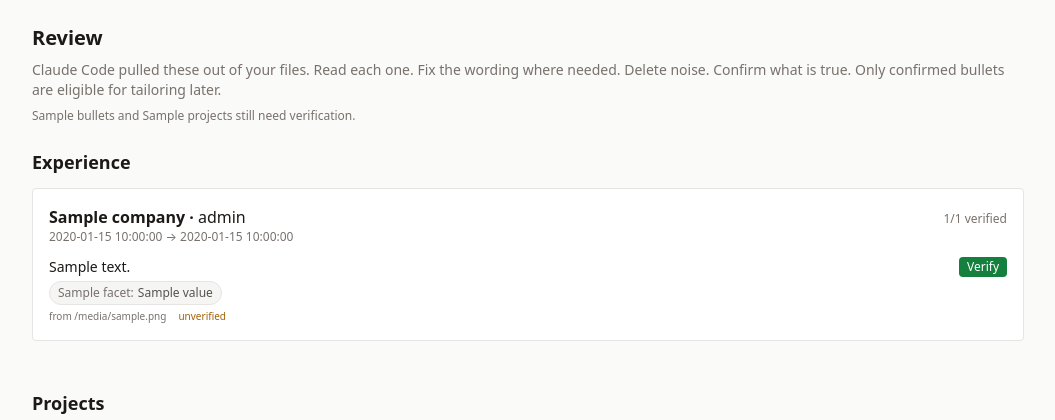
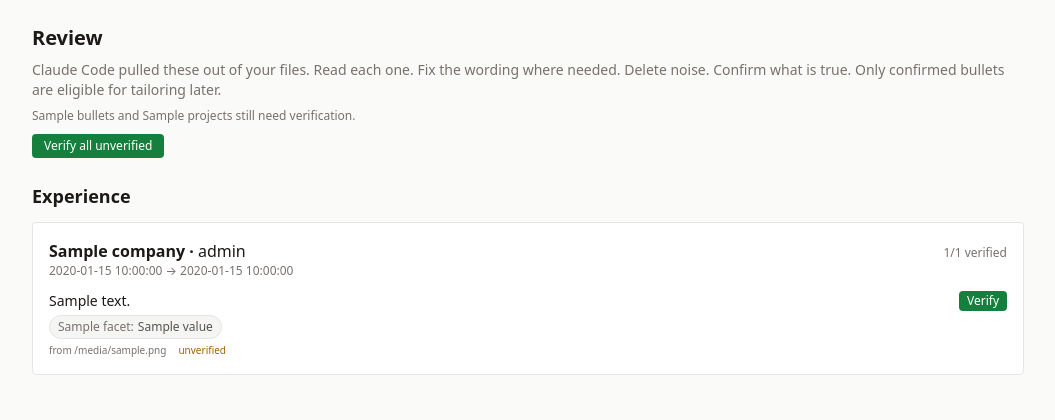
Before and after one commit to 5h1vmani/matchbox, a Python web app: template src/matchbox/web/templates/onboarding/review.html.j2 in a window 1280 px wide. Shown: the part 49-469 px from the top of the page, without its empty margins (112-1167 px from the left). Run offline with Jinja, Linux system fonts and the light colour scheme; the template is opened without the code that fills it: most values are stand-ins (such as "Sample title", 1, 10 or a date in 2020); some libraries are stand-ins or nearby versions.

Commit message:
fix-14: global verify-all-unverified in /review
Reflection: the per-experience 'Verify all' is fine for small libraries
but tedious for big ones. A single global pass is the natural next
button.

review.py: POST /review/verify-all flips every unverified bullet *and*
every unverified project to verified, then re-renders the page so the
user sees the change in context.

review.html.j2: the 'Verify all unverified' button shows when anything
needs verification, with hx-confirm copy that explains it can be
undone per-item.

Test: ingest two experiences with three bullets total and a project,
all unverified; the verify-all POST returns 200 and the DB shows
every facts_verified flag flipped to 1.

Co-Authored-By: Claude Opus 4.7 <noreply@anthropic.com>

```diff
--- a/src/matchbox/web/templates/onboarding/review.html.j2
+++ b/src/matchbox/web/templates/onboarding/review.html.j2
@@ -13,6 +13,19 @@
     {{ unverified_bullets }} bullet{{ "" if unverified_bullets == 1 else "s" }} and
     {{ unverified_projects }} project{{ "" if unverified_projects == 1 else "s" }} still need verification.
   </p>
+  {% if unverified_bullets or unverified_projects %}
+    <form
+      class="mt-2"
+      hx-post="/review/verify-all"
+      hx-target="main"
+      hx-swap="innerHTML"
+      hx-confirm="Mark every unverified bullet and project as verified? You can still unverify individual items afterward."
+    >
+      <button class="text-xs bg-success text-white rounded px-3 py-1">
+        Verify all unverified
+      </button>
+    </form>
+  {% endif %}
 </section>
 
 <section class="mb-12">
```
Also changed, not shown: src/matchbox/web/routes/review.py (+12 -0 lines), tests/test_onboarding_web.py (+42 -0 lines).
